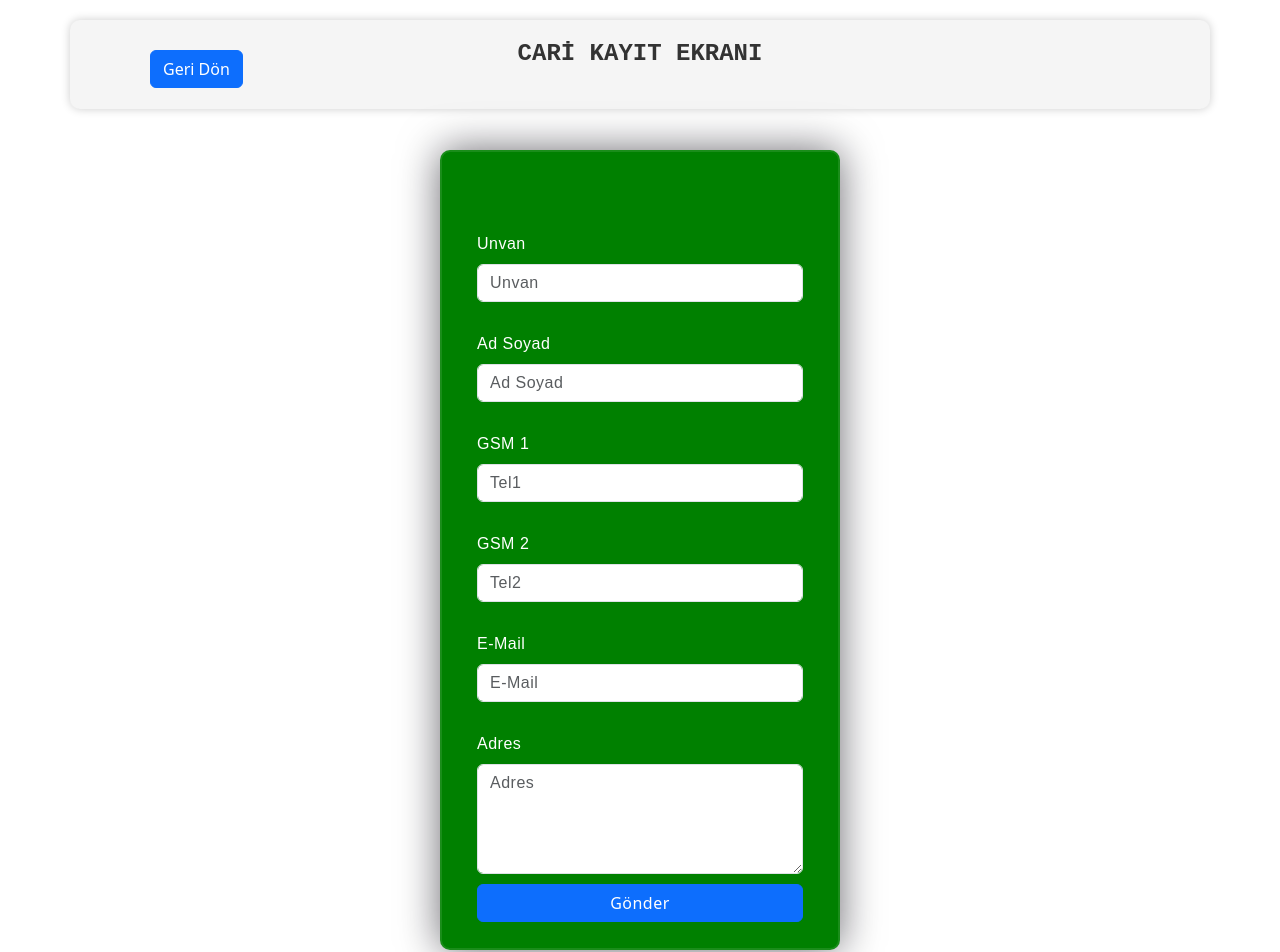
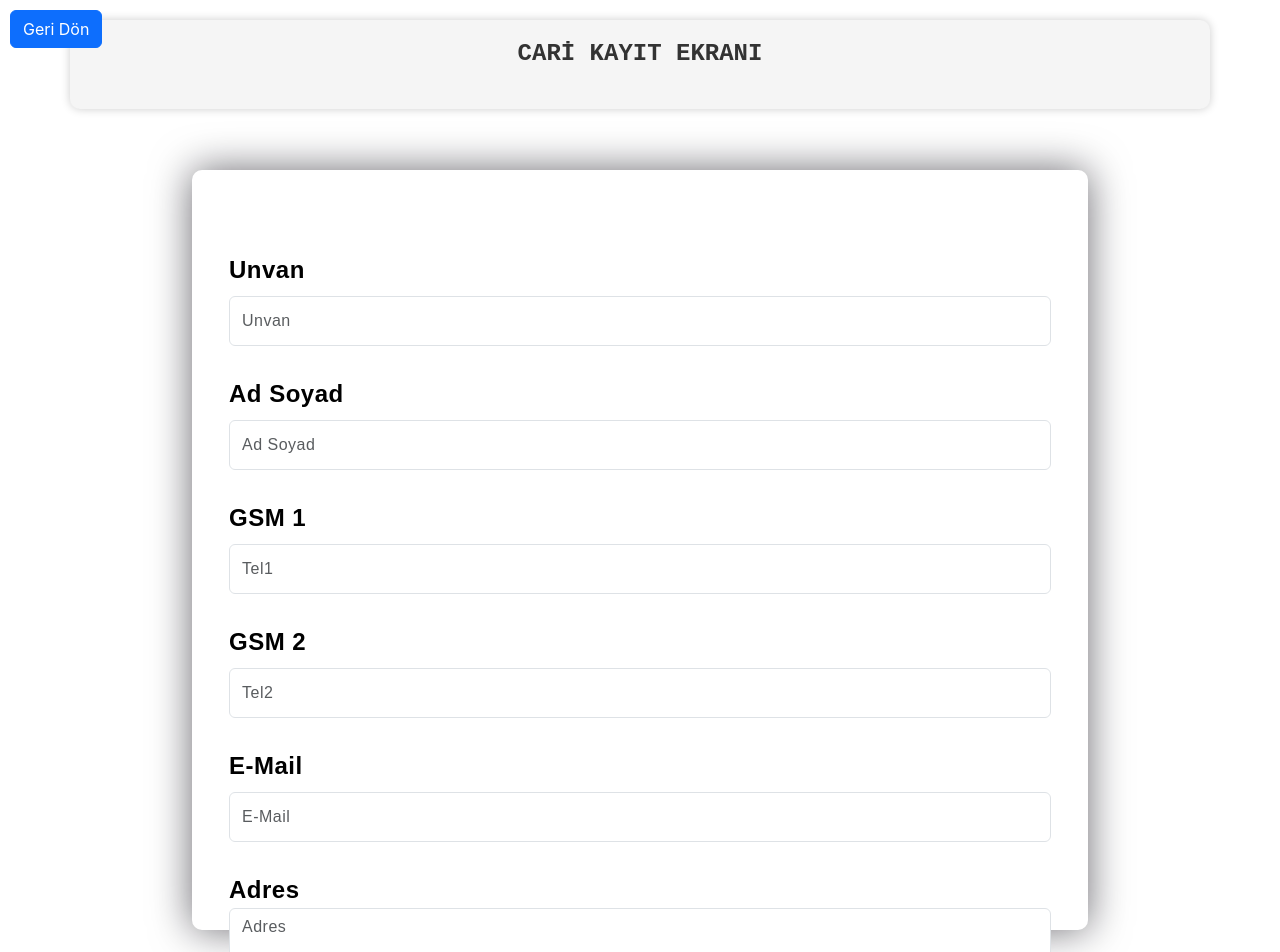
Before and after one commit to ylmgrbzz/jewelerProject, a React (Create React App) app: page /musteriTanimlama in a window 1280 px wide. Shown: the top 952 px of the page. Built offline with nearby package versions, Linux system fonts and the light colour scheme.

Commit message:
MusteriTanimlama

```diff
--- a/public/index.html
+++ b/public/index.html
@@ -26,8 +26,8 @@
     -->
     <title>React App</title>
     <link
+      href="https://cdn.jsdelivr.net/npm/bootstrap/dist/css/bootstrap.min.css"
       rel="stylesheet"
-      href="https://maxcdn.bootstrapcdn.com/bootstrap/4.5.2/css/bootstrap.min.css"
     />
   </head>
   <body>
--- a/src/components/MusteriTanimlama/MusteriTanimlama.css
+++ b/src/components/MusteriTanimlama/MusteriTanimlama.css
@@ -1,5 +1,41 @@
-body.musteri-page {
+/* .container {
+  background-color: #f5f5f5;
+  padding: 20px;
+  border-radius: 10px;
+  margin-top: 20px;
+  box-shadow: 0px 0px 10px rgba(2, 3, 4, 0.2);
 }
+
+.form-group {
+  margin-bottom: 20px;
+}
+
+.btn-submit {
+  background-image: linear-gradient(
+    to right,
+    #1b1919,
+    #252524,
+    #181811,
+    #0e110e,
+    #1f2022,
+    #19171a
+  );
+  color: white;
+  font-weight: bold;
+  border: none;
+}
+.form-title {
+  font-size: 24px;
+  font-weight: bold;
+  color: #333;
+  text-align: center;
+  margin-bottom: 20px;
+}
+.back-button {
+  position: absolute;
+  top: 50px;
+  left: 150px;
+} */
 
 .container {
   background-color: #f5f5f5;
@@ -36,6 +72,6 @@ body.musteri-page {
 }
 .back-button {
   position: absolute;
-  top: 50px;
-  left: 150px;
+  top: 10px;
+  left: 10px;
 }
--- a/src/components/MusteriTanimlama/MusteriTanimlama.jsx
+++ b/src/components/MusteriTanimlama/MusteriTanimlama.jsx
@@ -1,6 +1,4 @@
-import React, { useEffect } from "react";
-import { Form, Button } from "react-bootstrap";
-import "bootstrap/dist/css/bootstrap.min.css";
+import React, { useEffect, useState } from "react";
 import "./MusteriTanimlama.css";
 
 const MusteriTanimlama = () => {
@@ -12,65 +10,256 @@ const MusteriTanimlama = () => {
     };
   }, []);
 
+  const [formData, setFormData] = useState({
+    unvan: "",
+    isim: "",
+    tel1: "",
+    tel2: "",
+    email: "",
+    adres: "",
+  });
+
+  const handleChange = (event) => {
+    const { id, value } = event.target;
+    setFormData((prevData) => ({
+      ...prevData,
+      [id]: value,
+    }));
+  };
+
   const handleSubmit = (event) => {
     event.preventDefault();
-    // Add your form submission logic here
+    // Additional validation logic
+    if (validateForm()) {
+      // Add your form submission logic here
+      console.log("Form is valid. Submitting...");
+    } else {
+      console.log("Form is invalid. Please check your input.");
+    }
+  };
+
+  const validateForm = () => {
+    // Basic email validation
+    const emailRegex = /^[^\s@]+@[^\s@]+\.[^\s@]+$/;
+    return (
+      formData.email.match(emailRegex) &&
+      formData.unvan &&
+      formData.isim &&
+      formData.tel1 &&
+      formData.tel2 &&
+      formData.adres
+    );
   };
 
   return (
-    <div className="container ">
+    // <div className="container ">
+    //   <a
+    //     href="#"
+    //     className="btn btn-primary back-button"
+    //     onClick={() => window.history.go(-1)}
+    //   >
+    //     Geri Dön
+    //   </a>
+    //   <h1 className="form-title">CARİ KAYIT EKRANI</h1>
+    //   <Form
+    //     style={{
+    //       marginTop: "150px",
+    //       backgroundColor: "green",
+    //       height: "100%",
+    //     }}
+    //     onSubmit={handleSubmit}
+    //   >
+    //     <Form.Group controlId="unvan">
+    //       <Form.Label>Unvan</Form.Label>
+    //       <Form.Control
+    //         type="text"
+    //         placeholder="Unvan"
+    //         onChange={handleChange}
+    //         value={formData.unvan}
+    //         required
+    //       />
+    //     </Form.Group>
+
+    //     <Form.Group controlId="isim">
+    //       <Form.Label>Ad Soyad</Form.Label>
+    //       <Form.Control
+    //         type="text"
+    //         placeholder="Ad Soyad"
+    //         onChange={handleChange}
+    //         value={formData.isim}
+    //         required
+    //       />
+    //     </Form.Group>
+
+    //     <Form.Group controlId="tel1">
+    //       <Form.Label>GSM 1</Form.Label>
+    //       <Form.Control
+    //         type="text"
+    //         placeholder="Tel1"
+    //         onChange={handleChange}
+    //         value={formData.tel1}
+    //         required
+    //       />
+    //     </Form.Group>
+
+    //     <Form.Group controlId="tel2">
+    //       <Form.Label>GSM 2</Form.Label>
+    //       <Form.Control
+    //         type="text"
+    //         placeholder="Tel2"
+    //         onChange={handleChange}
+    //         value={formData.tel2}
+    //         required
+    //       />
+    //     </Form.Group>
+
+    //     <Form.Group controlId="email">
+    //       <Form.Label>E-Mail</Form.Label>
+    //       <Form.Control
+    //         type="email"
+    //         placeholder="E-Mail"
+    //         onChange={handleChange}
+    //         value={formData.email}
+    //         required
+    //       />
+    //     </Form.Group>
+
+    //     <Form.Group controlId="adres">
+    //       <Form.Label>Adres</Form.Label>
+    //       <Form.Control
+    //         as="textarea"
+    //         rows={4}
+    //         placeholder="Adres"
+    //         onChange={handleChange}
+    //         value={formData.adres}
+    //         required
+    //       />
+    //     </Form.Group>
+
+    //     <Button
+    //       style={{
+    //         marginTop: "10px",
+    //       }}
+    //       variant="primary"
+    //       type="submit"
+    //     >
+    //       Gönder
+    //     </Button>
+    //   </Form>
+    // </div>
+    <div class="container">
       <a href="#" class="btn btn-primary back-button" onclick="history.go(-1)">
         Geri Dön
       </a>
       <h1 class="form-title">CARİ KAYIT EKRANI</h1>
-      <Form
-        style={{
-          marginTop: "150px",
-          backgroundColor: "green",
-          height: "100%",
-        }}
-        onSubmit={handleSubmit}
+      <form
+        style={{ width: "70%", height: "95%", marginTop: "150px" }}
+        action="/cari/olustur"
+        method="post"
       >
-        <Form.Group controlId="formUnvan">
-          <Form.Label>Unvan</Form.Label>
-          <Form.Control type="text" placeholder="Unvan" />
-        </Form.Group>
-
-        <Form.Group controlId="formIsim">
-          <Form.Label>Ad Soyad</Form.Label>
-          <Form.Control type="text" placeholder="Ad Soyad" />
-        </Form.Group>
-
-        <Form.Group controlId="formTel1">
-          <Form.Label>GSM 1</Form.Label>
-          <Form.Control type="text" placeholder="Tel1" />
-        </Form.Group>
-
-        <Form.Group controlId="formTel2">
-          <Form.Label>GSM 2</Form.Label>
-          <Form.Control type="text" placeholder="Tel2" />
-        </Form.Group>
-
-        <Form.Group controlId="formEmail">
-          <Form.Label>E-Mail</Form.Label>
-          <Form.Control type="email" placeholder="E-Mail" required />
-        </Form.Group>
-
-        <Form.Group controlId="formAdres">
-          <Form.Label>Adres</Form.Label>
-          <Form.Control as="textarea" rows={4} placeholder="Adres" />
-        </Form.Group>
-
-        <Button
+        <div class="form-group">
+          <label
+            style={{ color: "black", fontWeight: "bold", fontSize: "x-large" }}
+            for="unvan"
+          >
+            Unvan
+          </label>
+          <input
+            type="text"
+            class="form-control"
+            name="unvan"
+            id="unvan"
+            placeholder="Unvan"
+          />
+        </div>
+        <div class="form-group">
+          <label
+            style={{ color: "black", fontWeight: "bold", fontSize: "x-large" }}
+            for="ad"
+          >
+            Ad Soyad
+          </label>
+          <input
+            type="text"
+            class="form-control"
+            name="isim"
+            id="ad"
+            placeholder="Ad Soyad"
+          />
+        </div>
+        <div class="form-group">
+          <label
+            style={{ color: "black", fontWeight: "bold", fontSize: "x-large" }}
+            for="tel1"
+          >
+            GSM 1
+          </label>
+          <input
+            type="text"
+            class="form-control"
+            name="tel1"
+            id="tel1"
+            placeholder="Tel1"
+          />
+        </div>
+        <div class="form-group">
+          <label
+            style={{ color: "black", fontWeight: "bold", fontSize: "x-large" }}
+            for="tel2"
+          >
+            GSM 2
+          </label>
+          <input
+            type="text"
+            class="form-control"
+            name="tel2"
+            id="tel2"
+            placeholder="Tel2"
+          />
+        </div>
+        <div class="form-group">
+          <label
+            style={{ color: "black", fontWeight: "bold", fontSize: "x-large" }}
+            for="email"
+          >
+            E-Mail
+          </label>
+          <input
+            required
+            type="email"
+            class="form-control"
+            name="email"
+            id="email"
+            placeholder="E-Mail"
+          />
+        </div>
+        <div class="form-group">
+          <label
+            style={{ color: "black", fontWeight: "bold", fontSize: "x-large" }}
+            for="adres"
+          >
+            Adres
+          </label>
+          <textarea
+            class="form-control"
+            name="adres"
+            id="adres"
+            rows="4"
+            placeholder="Adres"
+          ></textarea>
+        </div>
+        <button
           style={{
-            marginTop: "10px",
+            marginBottom: "10px",
+            fontWeight: "bold",
+            fontSize: "x-large",
           }}
-          variant="primary"
           type="submit"
+          class="btn btn-submit"
         >
           Gönder
-        </Button>
-      </Form>
+        </button>
+      </form>
     </div>
   );
 };
```
